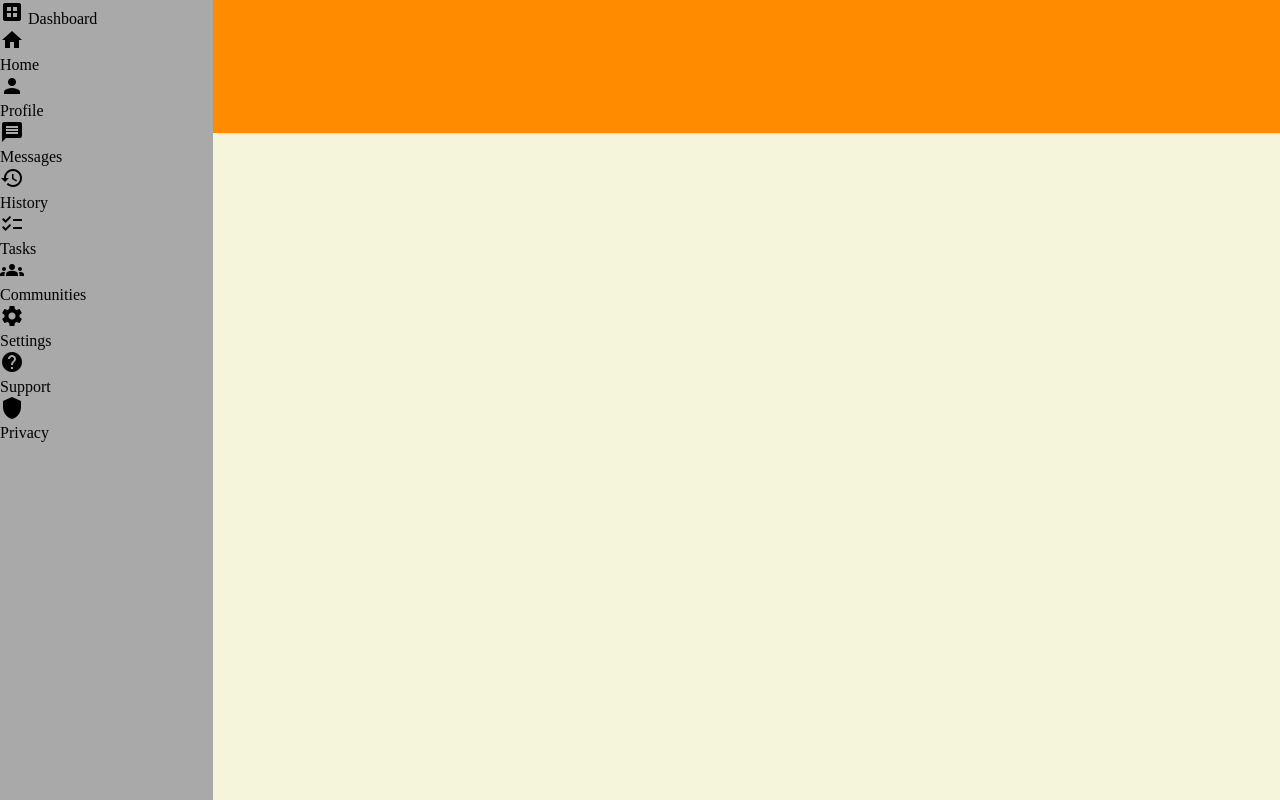
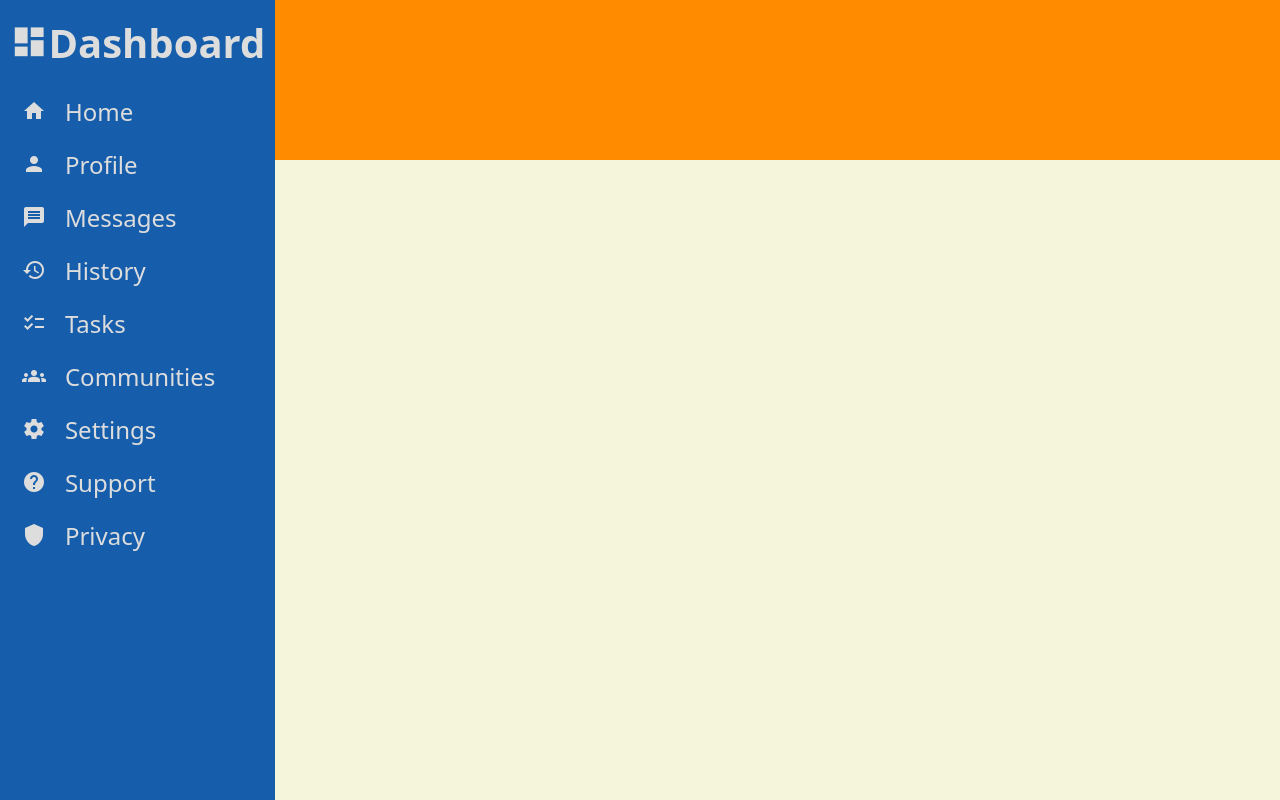
Before and after one commit to jsnhu/odin-dashboard, a plain HTML site: page index.html in a window 1280 px wide. Drawn offline with Linux system fonts and the light colour scheme.

Commit message:
style sidebar

```diff
--- a/index.html
+++ b/index.html
@@ -12,9 +12,11 @@
     <div class="main-grid">
         <div class="sidebar">
             <div class="title">
-                <span class="material-icons">dataset</span>
-                Dashboard
+                <span class="material-icons">dashboard</span>
+                <div class="title-text">Dashboard</div>
             </div>
+            <div class="links">
+                <div class="main-links">
                     <div class="link">
                         <span class="material-icons">home</span>
                         <div class="link-text">Home</div>
@@ -39,6 +41,8 @@
                         <span class="material-icons">groups</span>
                         <div class="link-text">Communities</div>
                     </div>
+                </div>
+                <div class="settings">
                     <div class="link">
                         <span class="material-icons">settings</span>
                         <div class="link-text">Settings</div>
@@ -52,6 +56,8 @@
                         <div class="link-text">Privacy</div>
                 </div>
                 </div>
+            </div>
+        </div>
         <div class="header">
 
         </div>
--- a/style.css
+++ b/style.css
@@ -1,3 +1,8 @@
+body {
+    font-size: 1.5rem;
+    font-family: system-ui, -apple-system, BlinkMacSystemFont, 'Segoe UI', Roboto, Oxygen, Ubuntu, Cantarell, 'Open Sans', 'Helvetica Neue', sans-serif;
+}
+
 body {
     margin: 0;
 }
@@ -10,12 +15,15 @@ body {
     width: 100vw;
     height: 100vh;
     grid-template-columns: 1fr 5fr;
-    grid-template-rows: 1fr 5fr;
+    grid-template-rows: 1fr 4fr;
 }
 
 .sidebar {
     grid-area: a;
-    background-color: darkgrey;
+    background-color: rgb(22, 94, 171);
+    display: grid;
+    grid-template-columns: 1fr;
+    grid-template-rows: 1fr 7fr;
 }
 
 .header {
@@ -27,3 +35,41 @@ body {
     grid-area: c;
     background-color: beige;
 }
+
+.link {
+    display: grid;
+    grid-template-rows: 1fr;
+    grid-template-columns: 1fr 6fr;
+    padding: 10px 8%;
+    align-items: center;
+    font-size: 1.5rem;
+    color: #ddd;
+}
+
+.link-text {
+    padding-left: 5%;
+}
+
+.links {
+    display: grid;
+    grid-template-columns: 1fr;
+    grid-template-rows: 4fr 5fr;
+}
+
+.title {
+    font-size: 2.5rem;
+    display: grid;
+    grid-template-rows: 1fr;
+    grid-template-columns: 1fr 6fr;
+    align-items: center;
+    color: #ddd;
+    padding: 10px;
+}
+
+.title .material-icons {
+    font-size: 2.4rem;
+}
+
+.title-text {
+    font-weight: bold;
+}
```
Lines whose indentation alone changed are shown as unchanged.
